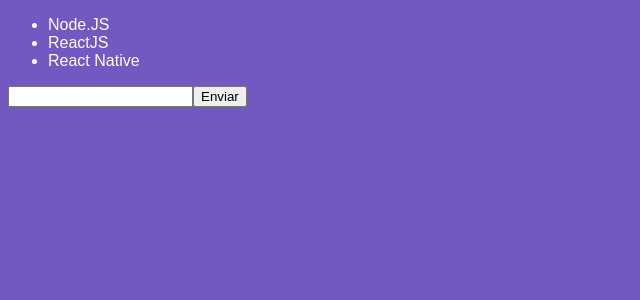
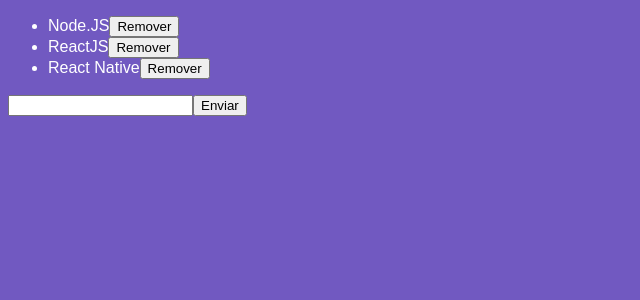
Before and after one commit to felipebergamin/gostack8-intro-react, a React app: page / in a window 1280 px wide. Shown: the top 300 px of the page, without its empty margins (0-640 px from the left). Built offline with nearby package versions, Linux system fonts and the light colour scheme.

Commit message:
remove items from state

```diff
--- a/src/components/TechList.js
+++ b/src/components/TechList.js
@@ -18,12 +18,23 @@
     });
   };
 
+  handleDelete = tech => {
+    this.setState({
+      techs: this.state.techs.filter(t => t !== tech)
+    });
+  };
+
   render() {
     return (
       <form onSubmit={this.handleSubmit}>
         <ul>
           {this.state.techs.map(tech => (
-            <li key={tech}>{tech}</li>
+            <li key={tech}>
+              {tech}
+              <button onClick={() => this.handleDelete(tech)} type="button">
+                Remover
+              </button>
+            </li>
           ))}
         </ul>
 
```
